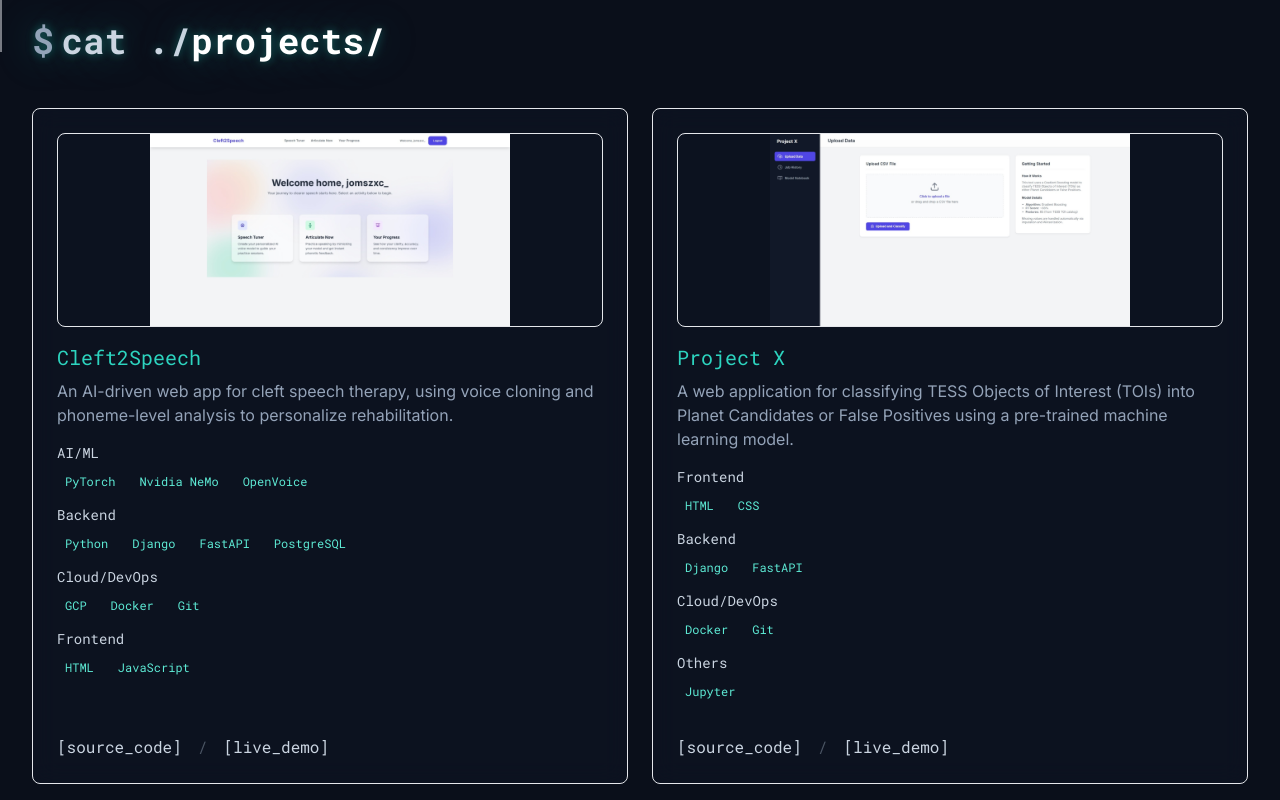
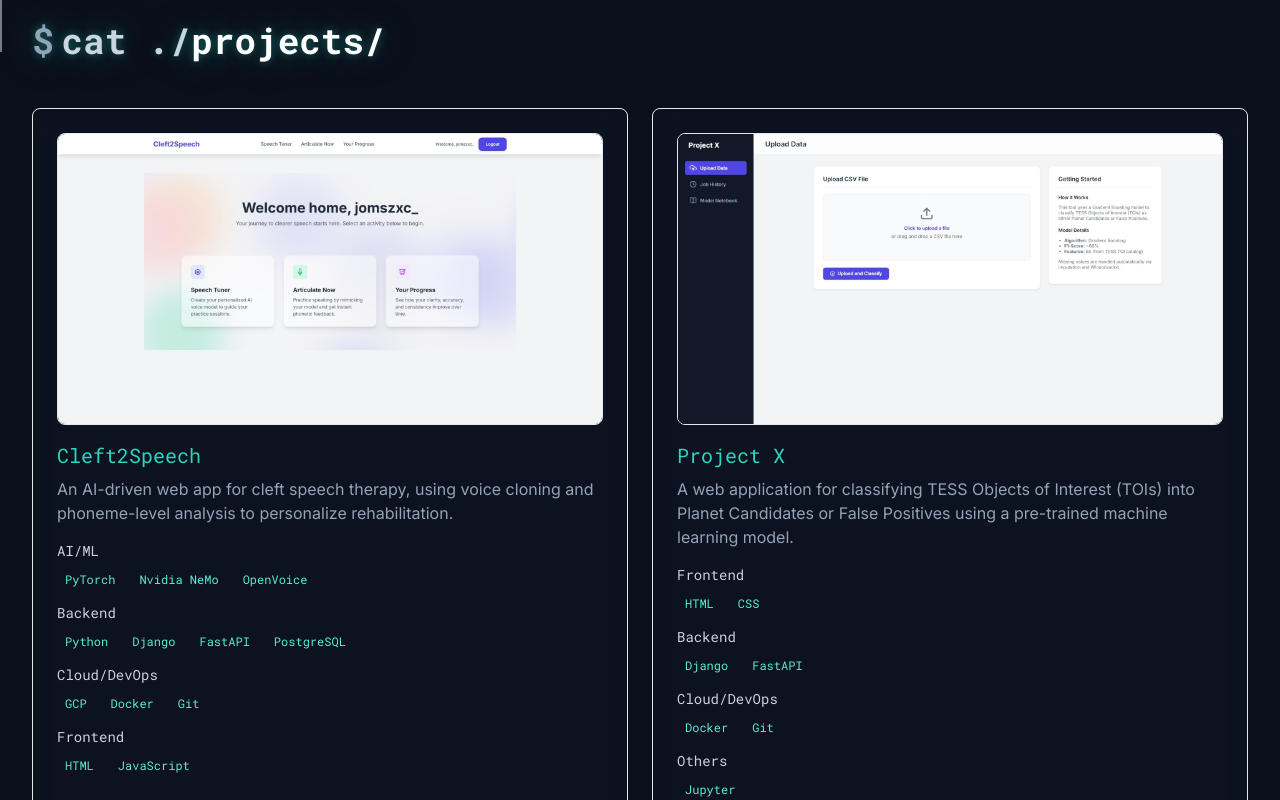
Before and after one commit to jomzxc/Portfolio, a React (Vite) app: page / in a window 1280 px wide. Shown: the part 2460-3260 px from the top of the page. Built offline with nearby package versions, Linux system fonts and the light colour scheme.

Commit message:
Make border follow image dimensions instead of fixed container
Co-authored-by: jomzxc <74537369+jomzxc@users.noreply.github.com>

```diff
--- a/components/Projects.tsx
+++ b/components/Projects.tsx
@@ -102,11 +102,11 @@ const Projects: React.FC = () => {
             <div className="relative z-10 flex flex-col justify-between h-full">
               <div>
                 {project.image && (
-                  <div className="mb-4 rounded-lg overflow-hidden border border-primary/10 group-hover:border-primary/30 transition-colors duration-300 bg-gradient-to-br from-bg-main/50 to-bg-card/50">
+                  <div className="mb-4">
                     <img
                       src={project.image}
                       alt={project.title}
-                      className="w-full h-48 object-contain"
+                      className="w-full rounded-lg border border-primary/10 group-hover:border-primary/30 transition-all duration-300"
                     />
                   </div>
                 )}
```
